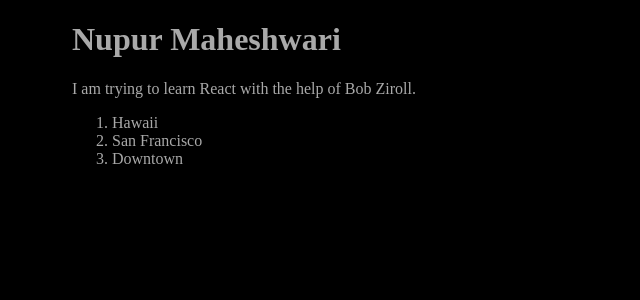
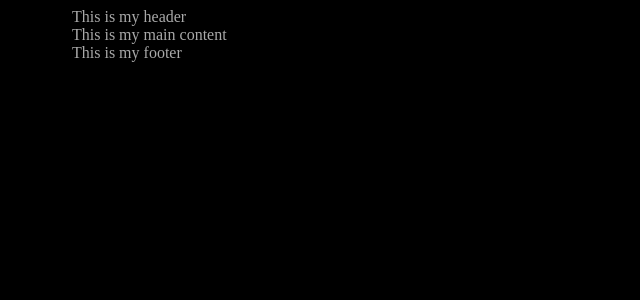
Before and after one commit to NupurM/HelloReact, a React (Create React App) app: page / in a window 1280 px wide. Shown: the top 300 px of the page, without its empty margins (0-640 px from the left). Built offline with nearby package versions, Linux system fonts and the light colour scheme.

Commit message:
Add App.js and breakdown header, main and footer components

```diff
--- /dev/null
+++ b/src/App.js
@@ -0,0 +1,16 @@
+import React from 'react';
+import Header from './components/Header';
+import MainContent from './components/MainContent';
+import Footer from './components/Footer';
+
+function App(){
+    return(
+        <div>
+            <Header />
+            <MainContent />
+            <Footer />
+        </div>
+    );
+}
+
+export default App;
--- /dev/null
+++ b/src/components/Footer.js
@@ -0,0 +1,9 @@
+import React from 'react';
+
+function Footer(){
+    return(
+        <footer>This is my footer</footer>
+    );
+}
+
+export default Footer;
--- /dev/null
+++ b/src/components/Header.js
@@ -0,0 +1,9 @@
+import React from 'react';
+
+function Header(){
+    return(
+        <header>This is my header</header>
+    );
+}
+
+export default Header;
--- /dev/null
+++ b/src/components/MainContent.js
@@ -0,0 +1,9 @@
+import React from 'react';
+
+function MainContent(){
+    return(
+        <main>This is my main content</main>
+    );
+}
+
+export default MainContent;
--- a/src/index.js
+++ b/src/index.js
@@ -1,6 +1,6 @@
 import React from 'react';
 import ReactDOM from 'react-dom';
 import './index.css';
-import MyInfo from './components/MyInfo';
+import App from './App';
 
-ReactDOM.render(<MyInfo />, document.getElementById('root'));
+ReactDOM.render(<App />, document.getElementById('root'));
```
